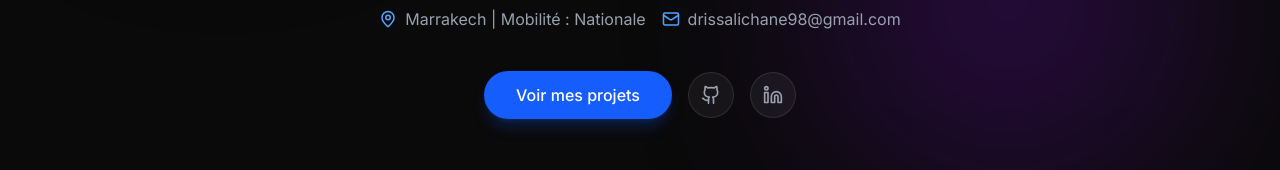
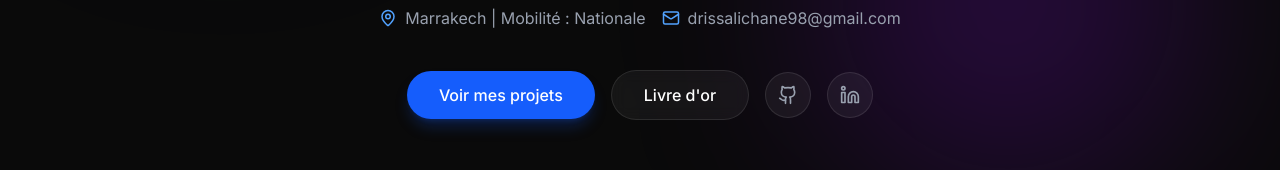
Before and after one commit to drissalichane/drissalichane.github.io, a Next.js app: page / in a window 1280 px wide. Shown: the part 524-694 px from the top of the page. Built offline with nearby package versions, Linux system fonts and the light colour scheme; no server answers; the database is empty.

Commit message:
Add guestbook link to hero

```diff
--- a/src/components/Hero.tsx
+++ b/src/components/Hero.tsx
@@ -52,6 +52,12 @@ export default function Hero() {
                         >
                             Voir mes projets
                         </a>
+                        <a
+                            href="#guestbook"
+                            className="px-8 py-3 bg-white/5 hover:bg-white/10 border border-white/10 text-white rounded-full font-medium transition-all backdrop-blur-sm transform hover:-translate-y-1"
+                        >
+                            Livre d'or
+                        </a>
                         <div className="flex gap-4">
                             <a
                                 href={personal.github}
```
